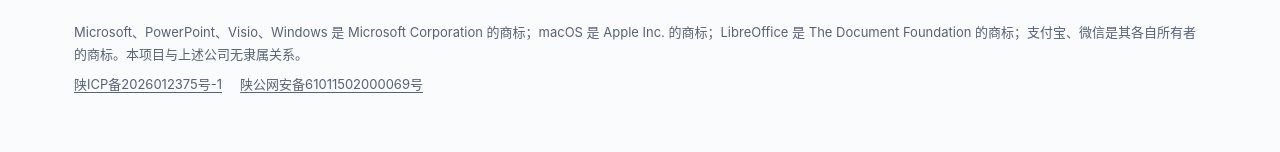
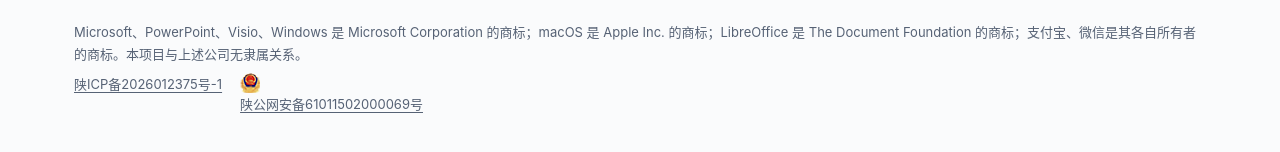
Before and after one commit to vluckyzhang/VecStamp, a plain HTML site: page website/index.html in a window 1280 px wide. Shown: the part 6870-7022 px from the top of the page. Drawn offline with Linux system fonts and the light colour scheme.

Commit message:
补充官网页脚公安备案图标

```diff
--- a/website/index.html
+++ b/website/index.html
@@ -364,6 +364,7 @@
 footer a { color: var(--muted); }
 footer a:hover { color: var(--ink); }
 .legal { grid-column: 1 / -1; font-size: 13px; line-height: 1.7; }
+#police img { width: 20px; height: 20px; margin-right: 6px; vertical-align: -4px; }
 .beian { display: flex; flex-wrap: wrap; gap: 6px 18px; margin-top: 8px; }
 .beian a[hidden] { display: none; }
 @media (max-width: 720px) { footer .wrap { grid-template-columns: 1fr; } }
@@ -741,7 +742,7 @@
       Microsoft、PowerPoint、Visio、Windows 是 Microsoft Corporation 的商标；macOS 是 Apple Inc. 的商标；LibreOffice 是 The Document Foundation 的商标；支付宝、微信是其各自所有者的商标。本项目与上述公司无隶属关系。
       <div class="beian">
         <a id="icp" href="https://beian.miit.gov.cn/" rel="noopener" hidden></a>
-        <a id="police" href="https://beian.mps.gov.cn/" rel="noopener" hidden></a>
+        <a id="police" href="https://beian.mps.gov.cn/" rel="noopener" hidden><img src="assets/公安备案图标.png" alt="" width="20" height="20"><span></span></a>
       </div>
     </div>
   </div>
@@ -773,7 +774,7 @@
   if (SITE.icp) { var icp = document.getElementById('icp'); icp.textContent = SITE.icp; icp.hidden = false; }
   if (SITE.police) {
     var pol = document.getElementById('police'), code = (SITE.police.match(/\d{6,}/) || [''])[0];
-    pol.textContent = SITE.police; pol.hidden = false;
+    pol.querySelector('span').textContent = SITE.police; pol.hidden = false;
     if (code) pol.href = 'https://beian.mps.gov.cn/#/query/webSearch?code=' + code;
   }
 
```
Also changed, not shown: website/assets/公安备案图标.png (added).
